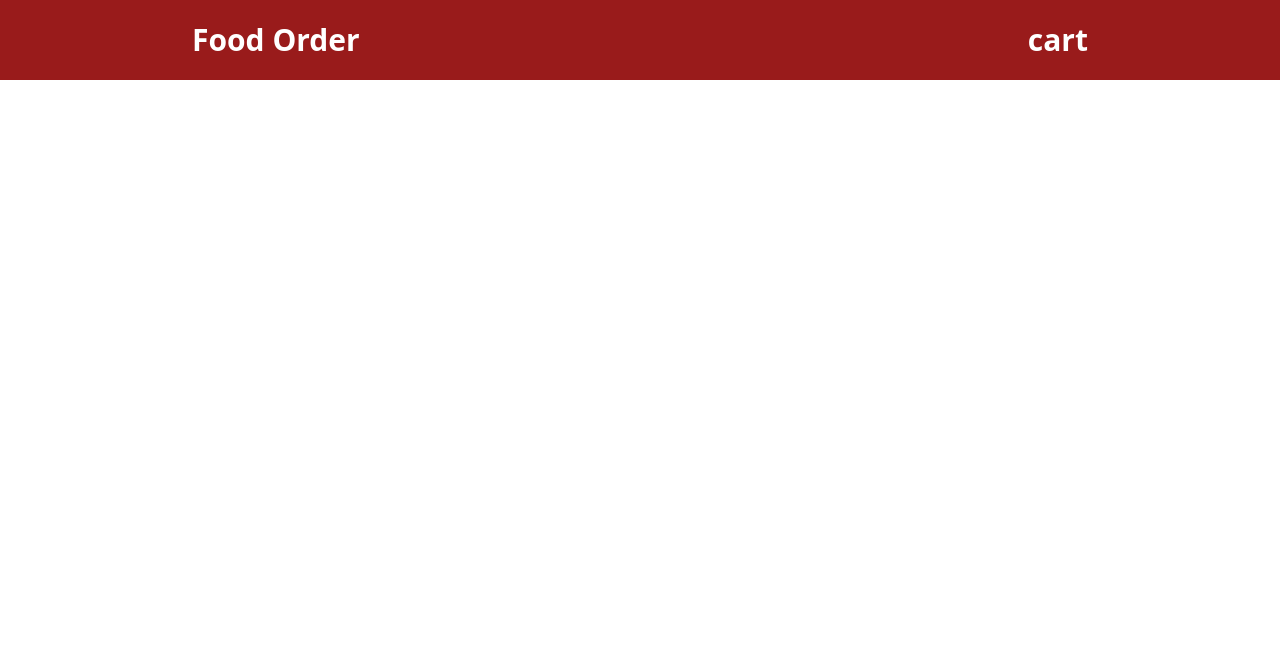
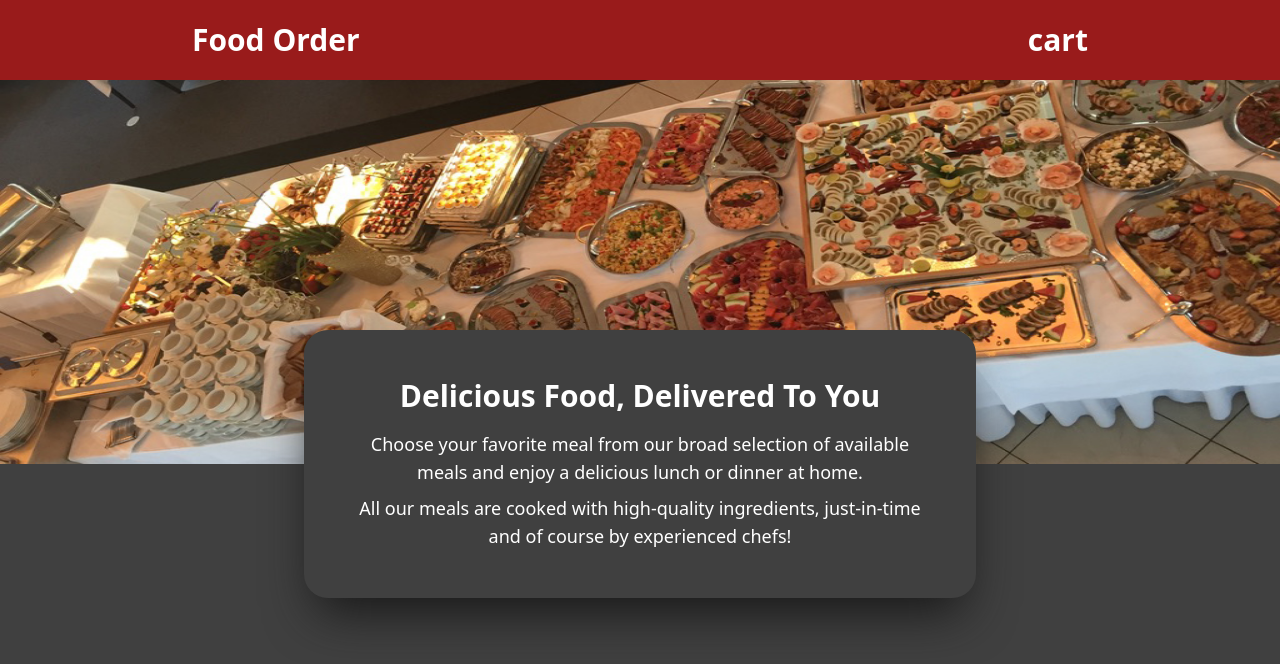
Before and after one commit to kerolesnabill/food-order, a React (Create React App) app: page / in a window 1280 px wide. Shown: the top 664 px of the page. Built offline with nearby package versions, Linux system fonts and the light colour scheme.

Commit message:
add Bunner component

```diff
--- a/src/App.js
+++ b/src/App.js
@@ -1,9 +1,11 @@
+import Bunner from "./components/Bunner";
 import Header from "./components/Header";
 
 function App() {
   return (
     <>
       <Header />
+      <Bunner />
     </>
   );
 }
--- /dev/null
+++ b/src/components/Bunner.jsx
@@ -0,0 +1,25 @@
+import React from "react";
+import Img from "../assets/imgs/meals.jpg";
+
+const Bunner = () => {
+  return (
+    <section className="pt-20 relative text-center text-white">
+      <img className="w-full lg:h-96 overflow-hidden" src={Img} alt="" />
+      <div className="absolute max-w-2xl w-[90%] top-2/1 left-1/2 -translate-y-1/2 -translate-x-1/2 bg-neutral-700 p-12 rounded-3xl shadow-2xl shadow-neutral-900">
+        <h2 className="text-3xl font-bold pb-4">
+          Delicious Food, Delivered To You
+        </h2>
+        <p className="text-lg pb-2">
+          Choose your favorite meal from our broad selection of available meals
+          and enjoy a delicious lunch or dinner at home.
+        </p>
+        <p className="text-lg">
+          All our meals are cooked with high-quality ingredients, just-in-time
+          and of course by experienced chefs!
+        </p>
+      </div>
+    </section>
+  );
+};
+
+export default Bunner;
--- a/src/index.css
+++ b/src/index.css
@@ -1,3 +1,9 @@
 @tailwind base;
 @tailwind components;
 @tailwind utilities;
+
+@layer base {
+    body {
+        @apply bg-neutral-700;
+    }
+}
```
Also changed, not shown: src/assets/imgs/meals.jpg (added).
